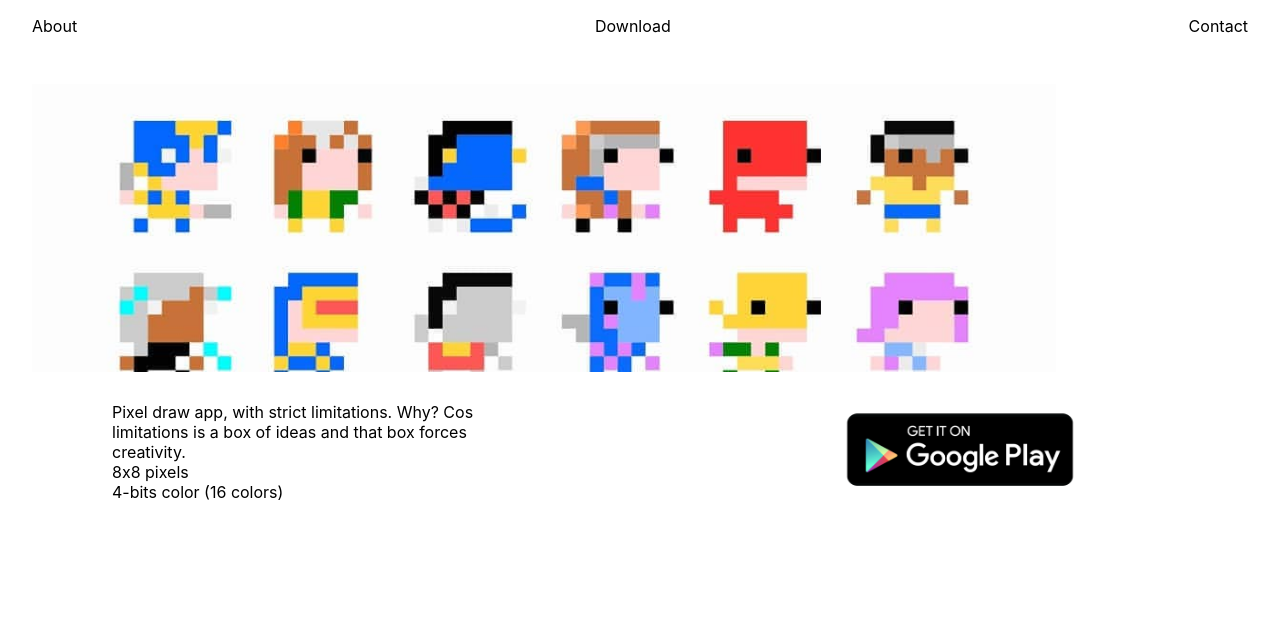
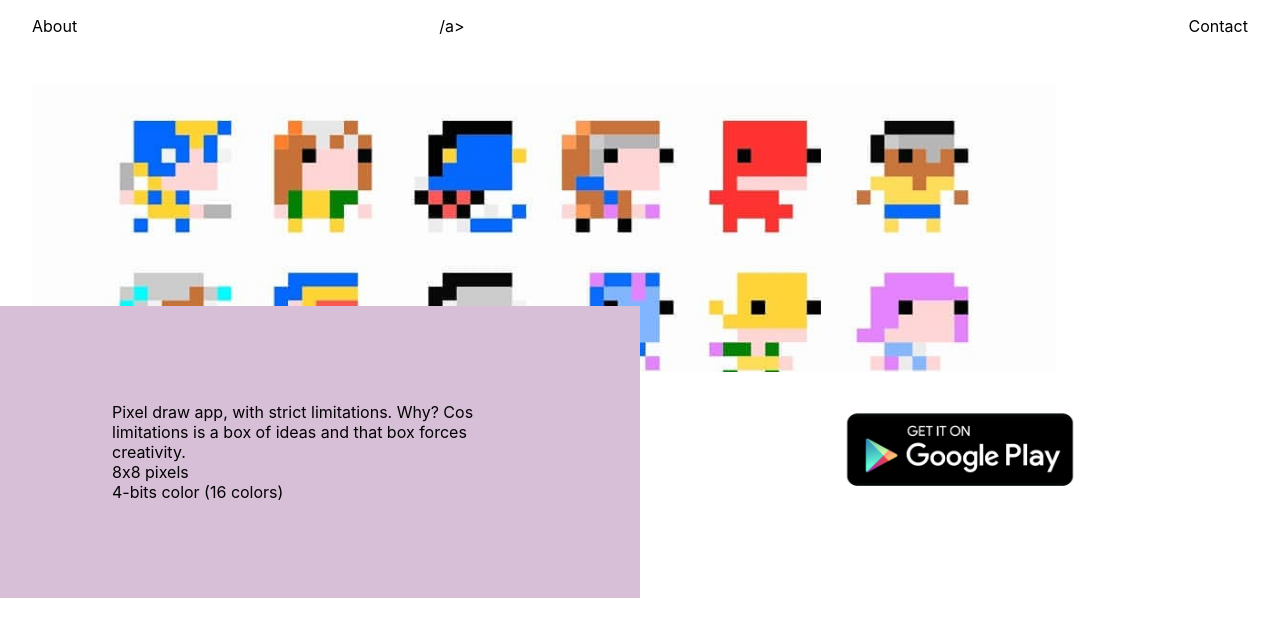
Before and after one commit to claudiaAR/8SQR, a plain HTML site: page index.html in a window 1280 px wide. Drawn offline with Linux system fonts and the light colour scheme.

Commit message:
smal changes

```diff
--- a/index.html
+++ b/index.html
@@ -13,7 +13,7 @@
     <nav class="wrapper">
         <ul>
             <li><a href="#">About</a></li>
-            <li><a href="#">Download</a></li>
+            <li><a href="https://www.instagram.com/8sqr_/"><i class="fab fa-instagram"></i>/a></li>
             <li><a href="#">Contact</a></li>
         </ul>
     </nav>
--- a/style.css
+++ b/style.css
@@ -30,7 +30,6 @@ main{
 .imageContainer{
     grid-column: 1 /5;
     grid-row: 1 / 3;
-    /* overflow: hidden; */
     /* object-fit: scale-down; */
     align-items: center;
 }
@@ -46,6 +45,9 @@ main{
     grid-column: 1/ 3;
     grid-row: 3/ 4;
     place-self: center;
+
+    background: thistle;
+    overflow: hidden;
 }
 
 .linkContainer{
```
